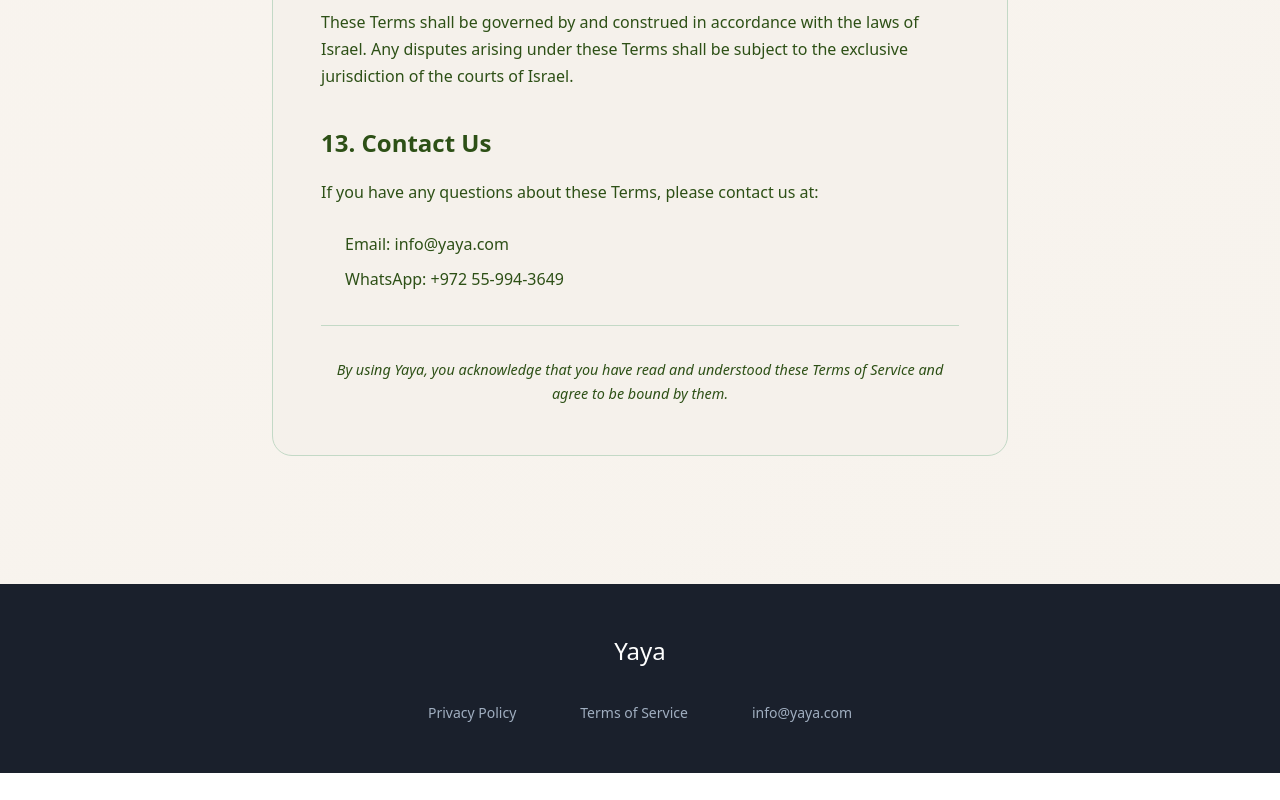
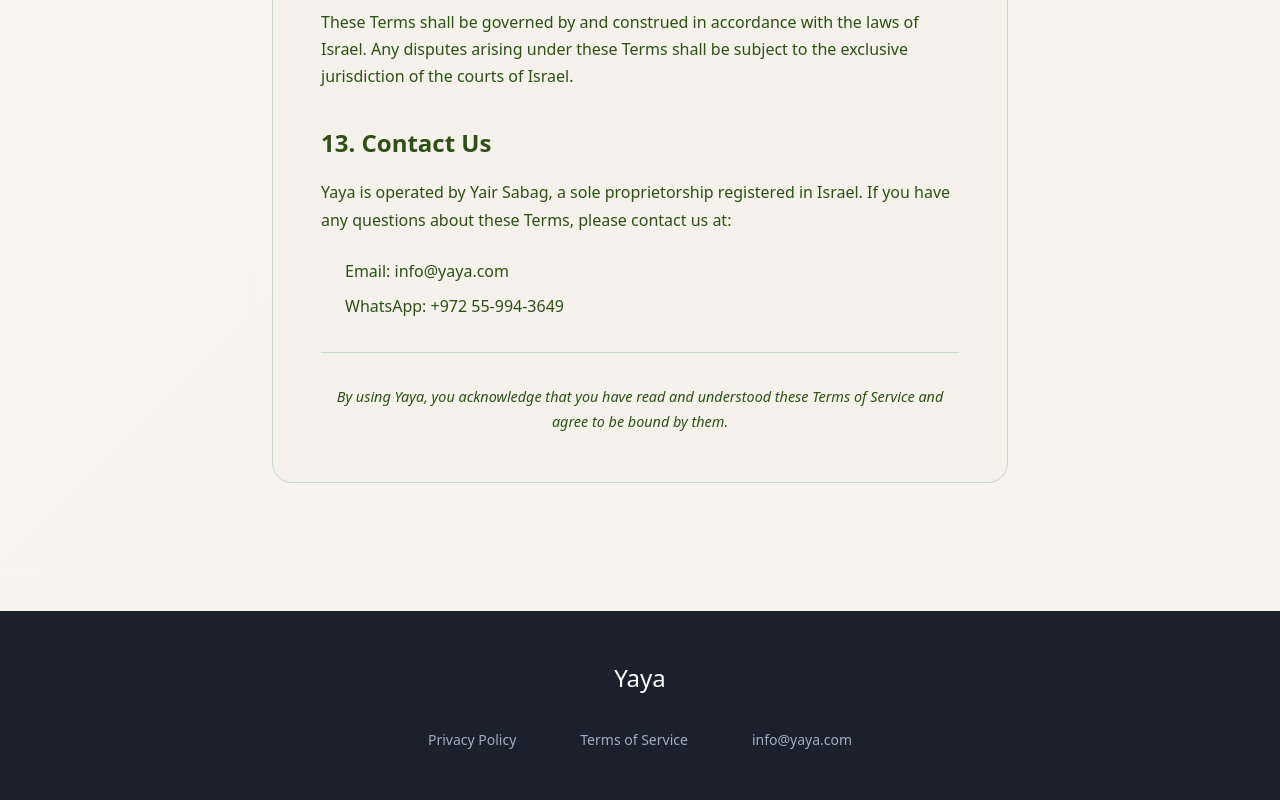
Before and after one commit to yairsabag/yaya-oauth-page, a Next.js app: page /terms-of-service in a window 1280 px wide. Shown: the part 3237-4037 px from the top of the page. Before the commit the page ends 4010 px from the top, so only its background shows below. Built offline with nearby package versions, Linux system fonts and the light colour scheme.

Commit message:
Include operator details in Terms of Service
Added information about the operator of Yaya.

```diff
--- a/src/app/terms-of-service/page.tsx
+++ b/src/app/terms-of-service/page.tsx
@@ -152,6 +152,8 @@ export default function TermsOfServicePage() {
               13. Contact Us
             </h2>
             <p style={{ marginBottom: '1.5rem' }}>
+              Yaya is operated by Yair Sabag, a sole proprietorship registered in Israel.
+
               If you have any questions about these Terms, please contact us at:
             </p>
             <ul style={{ marginBottom: '2rem', paddingLeft: '1.5rem' }}>
```
